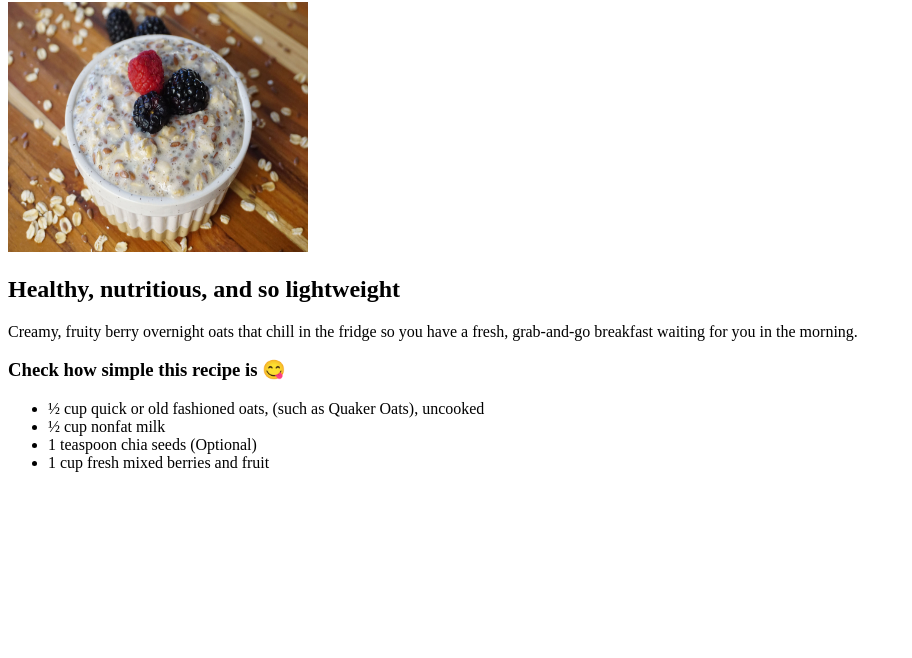
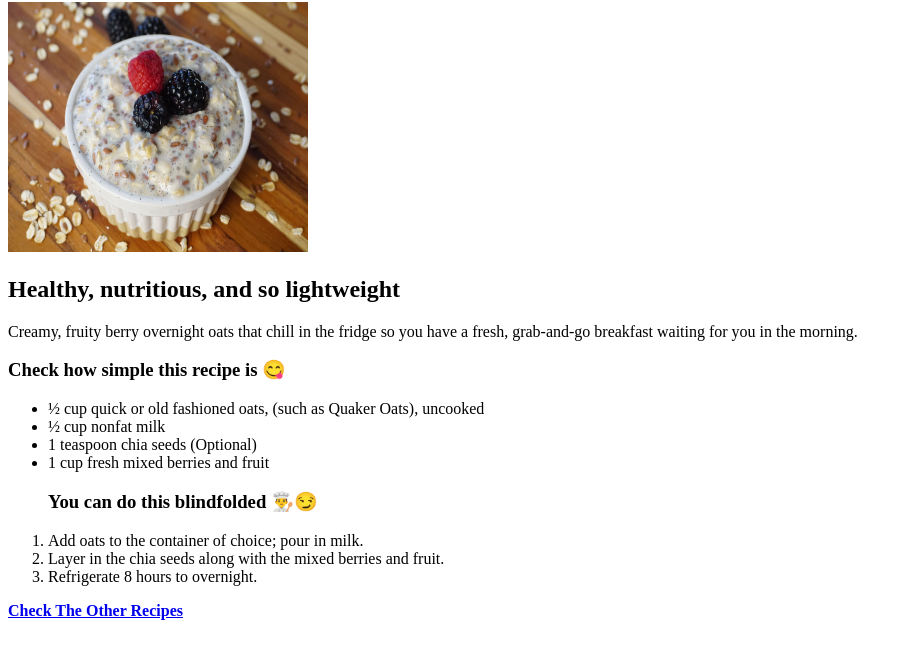
Before and after one commit to sirTOHAMY/odin-recipes, a plain HTML site: page recipes/berry-overnight-oats.html in a window 1280 px wide. Shown: the part 78-736 px from the top of the page, without its empty margins (0-912 px from the left). Drawn offline with Linux system fonts and the light colour scheme.

Commit message:
Add the preparation steps of the recipe Added the steps, also, added a reference for the homepage

```diff
--- a/recipes/berry-overnight-oats.html
+++ b/recipes/berry-overnight-oats.html
@@ -6,7 +6,7 @@
 </head>
 <body>
     <h1>Berry Overnight Oats</h1>
-    <img src="../img/pexels-livilla-latini-1678510737-27850092.jpg" alt="A delicious cup of a creamy
+    <img src="../img/pexels-livilla-latini-1678510737-27850092.jpg" alt="A jar of a creamy
     oatmeal with berries" width="300" height="250">
 
     <h2>Healthy, nutritious, and so lightweight</h2>
@@ -24,14 +24,16 @@
                  <li>1 teaspoon chia seeds (Optional)</li>
                  <li>1 cup fresh mixed berries and fruit</li>
 
-
-
-
-
+                 <h3>You can do this blindfolded 👨‍🍳😏</h3>
           </ul>
 
+                 <ol>
+                    <li>Add oats to the container of choice; pour in milk.</li>
+                    <li>Layer in the chia seeds along with the mixed berries and fruit.</li>
+                    <li>Refrigerate 8 hours to overnight.</li>
+                 </ol>
 
-</body>
+                 <a href="../index.html"><strong>Check The Other Recipes</strong></a>
 
 
 
@@ -40,6 +42,5 @@
 
 
 
-
-
+</body>
 </html>
```
